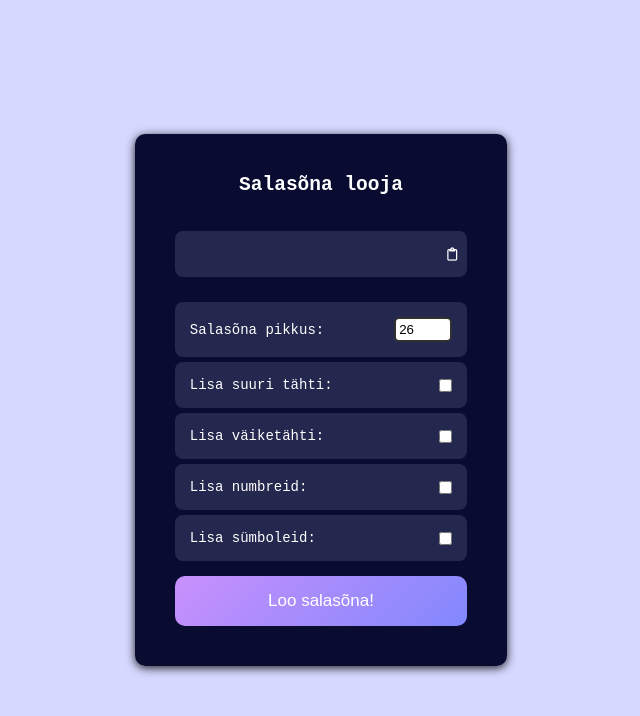
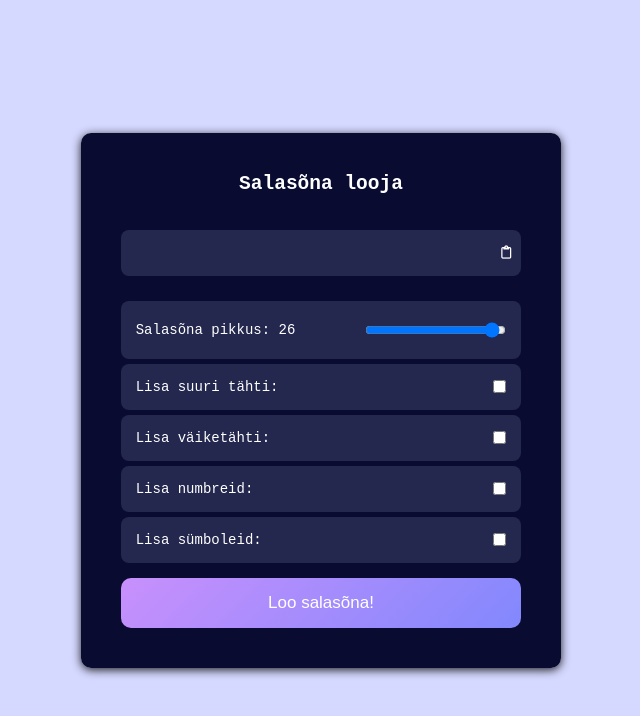
Before and after one commit to elerinnoorkoiv/password-generator, a React (Create React App) app: page / in a window 1280 px wide. Shown: the top 716 px of the page, without its empty margins (319-959 px from the left). Built offline with nearby package versions, Linux system fonts and the light colour scheme.

Commit message:
Adding a slider

```diff
--- a/src/App.js
+++ b/src/App.js
@@ -1,54 +1,54 @@
-import React, { useState } from 'react'
-import "./App.css"
-import { numbers, upperCaseLetters, lowerCaseLetters, specialCharacters } from './Character'
-import { toast, ToastContainer } from 'react-toastify'
+import React, { useState } from 'react';
+import "./App.css";
+import { numbers, upperCaseLetters, lowerCaseLetters, specialCharacters } from './Character';
+import { toast, ToastContainer } from 'react-toastify';
 import 'react-toastify/dist/ReactToastify.css';
 import { COPY_Fail, COPY_SUCCESS } from './message';
 
 const App = () => {
-  const [password, setPassword] = useState("")
-  const [passwordLength, setPasswordLength] = useState(26)
-  const [includeUpperCase, setIncludeUpperCase] = useState(false)
-  const [includeLowerCase, setIncludeLowerCase] = useState(false)
-  const [includeNumbers, setIncludeNumbers] = useState(false)
-  const [includeSymbols, setIncludeSymbols] = useState(false)
+  const [password, setPassword] = useState("");
+  const [passwordLength, setPasswordLength] = useState(26);
+  const [includeUpperCase, setIncludeUpperCase] = useState(false);
+  const [includeLowerCase, setIncludeLowerCase] = useState(false);
+  const [includeNumbers, setIncludeNumbers] = useState(false);
+  const [includeSymbols, setIncludeSymbols] = useState(false);
+
   const handleGeneratePassword = () => {
     if (!includeUpperCase && !includeLowerCase && !includeNumbers && !includeSymbols) {
-      notify("To generate password you must select atleast one checkbox", true)
-    }
-    else {
-      let characterList = ""
+      notify("To generate password you must select atleast one checkbox", true);
+    } else {
+      let characterList = "";
       if (includeNumbers) {
-        characterList = characterList + numbers
+        characterList += numbers;
       }
       if (includeUpperCase) {
-        characterList = characterList + upperCaseLetters
+        characterList += upperCaseLetters;
       }
       if (includeLowerCase) {
-        characterList = characterList + lowerCaseLetters
+        characterList += lowerCaseLetters;
       }
       if (includeSymbols) {
-        characterList = characterList + specialCharacters
+        characterList += specialCharacters;
       }
-      setPassword(createPassword(characterList))
-      notify("Password is generated successfully", false)
+      setPassword(createPassword(characterList));
+      notify("Password is generated successfully", false);
     }
+  };
 
+  const createPassword = (characterList) => {
+    let password = "";
+    const characterListLength = characterList.length;
+    for (let i = 0; i < passwordLength; i++) {
+      const characterIndex = Math.round(Math.random() * characterListLength);
+      password += characterList.charAt(characterIndex);
+    }
+    return password;
+  };
 
-  }
-  const createPassword = (characterList) => {
-    let password = ""
-    const characterListLength = characterList.length
-    for (let i = 0; i < passwordLength; i++) {
-      const characterIndex = Math.round(Math.random() * characterListLength)
-      password = password + characterList.charAt(characterIndex)
-    }
-    return password
-  }
   const copyToClipboard = (password) => {
+    navigator.clipboard.writeText(password);
+  };
 
-    navigator.clipboard.writeText(password)
-  }
   const notify = (message, hasError = false) => {
     if (hasError) {
       toast.error(message, {
@@ -60,8 +60,7 @@ const App = () => {
         draggable: true,
         progress: undefined,
       });
-    }
-    else {
+    } else {
       toast(message, {
         position: "top-center",
         autoClose: 5000,
@@ -72,35 +71,46 @@ const App = () => {
         progress: undefined,
       });
     }
+  };
 
-  }
-  const handleCopyPassword = (e) => {
+  const handleCopyPassword = () => {
     if (password === "") {
-      notify(COPY_Fail, true)
+      notify(COPY_Fail, true);
+    } else {
+      copyToClipboard(password);
+      notify(COPY_SUCCESS);
     }
-    else {
-      copyToClipboard(password)
-      notify(COPY_SUCCESS)
-    }
+  };
 
-  }
+  const handleSliderChange = (e) => {
+    setPasswordLength(parseInt(e.target.value));
+  };
 
   return (
     <div className="App">
       <div className="container">
         <div className="generator">
           <h2 className="generator__header">
-           Salasõna looja
+            Salasõna looja
           </h2>
           <div className="generator__password">
-            <h3 >{password}</h3>
-            <button className="copy__btn">
-              <i onClick={handleCopyPassword} className="far fa-clipboard"></i>
+            <h3>{password}</h3>
+            <button className="copy__btn" onClick={handleCopyPassword}>
+              <i className="far fa-clipboard"></i>
             </button>
           </div>
           <div className="form-group">
-            <label htmlFor="password-strength">Salasõna pikkus:</label>
-            <input className="pw" defaultValue={passwordLength} onChange={(e) => setPasswordLength(e.target.value)} type="number" id="password-stregth" name="password-strength" max="26" min="8" />
+            <label htmlFor="password-strength">Salasõna pikkus: {passwordLength}</label>
+            <input
+              className="pw"
+              value={passwordLength}
+              onChange={handleSliderChange}
+              type="range"
+              id="password-strength"
+              name="password-strength"
+              max="26"
+              min="8"
+            />
           </div>
           <div className="form-group">
             <label htmlFor="uppercase-letters">Lisa suuri tähti:</label>
--- a/src/index.js
+++ b/src/index.js
@@ -11,7 +11,4 @@ ReactDOM.render(
   document.getElementById('root')
 );
 
-// If you want to start measuring performance in your app, pass a function
-// to log results (for example: reportWebVitals(console.log))
-// or send to an analytics endpoint. Learn more: https://bit.ly/CRA-vitals
 reportWebVitals();
```
